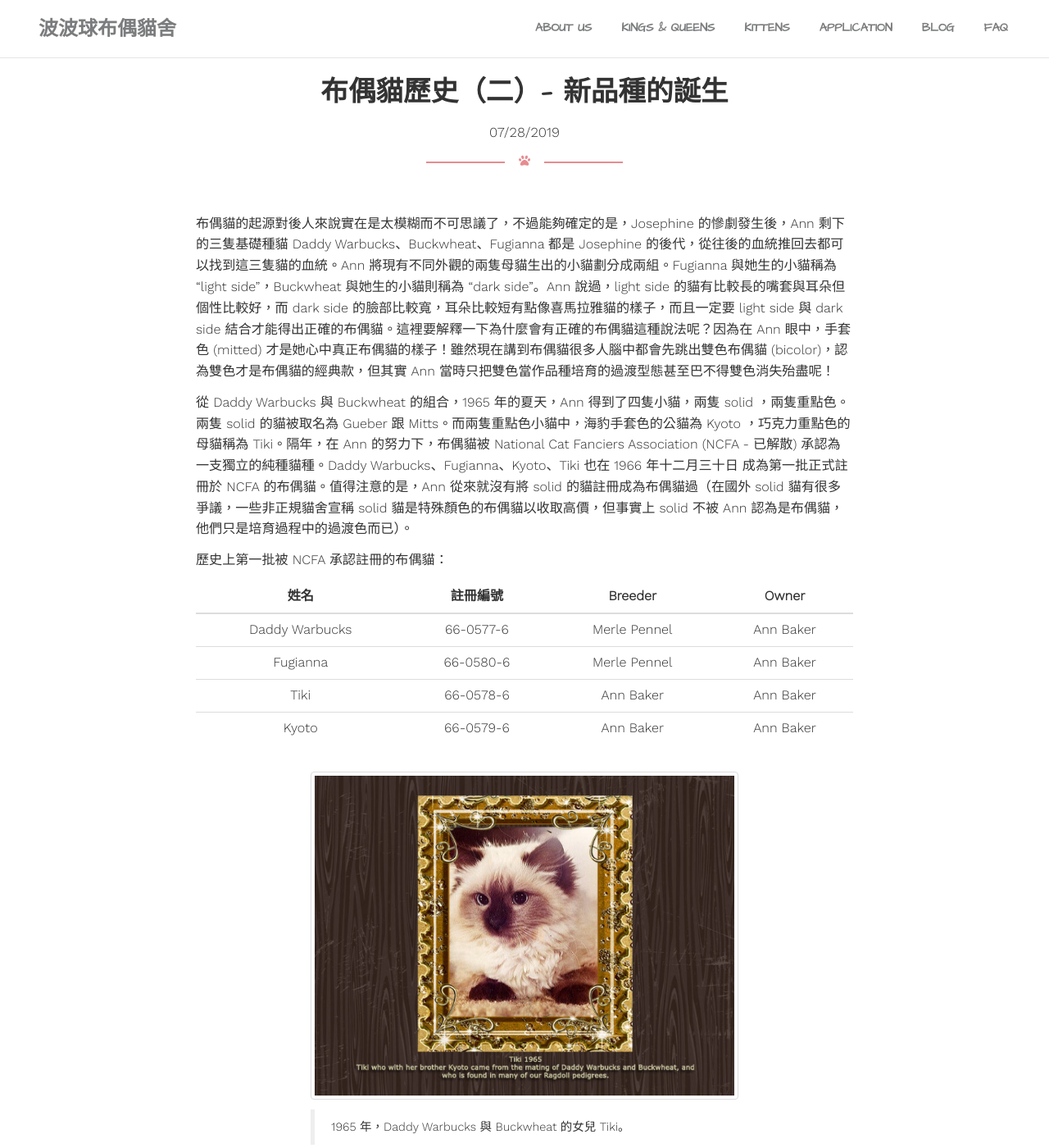
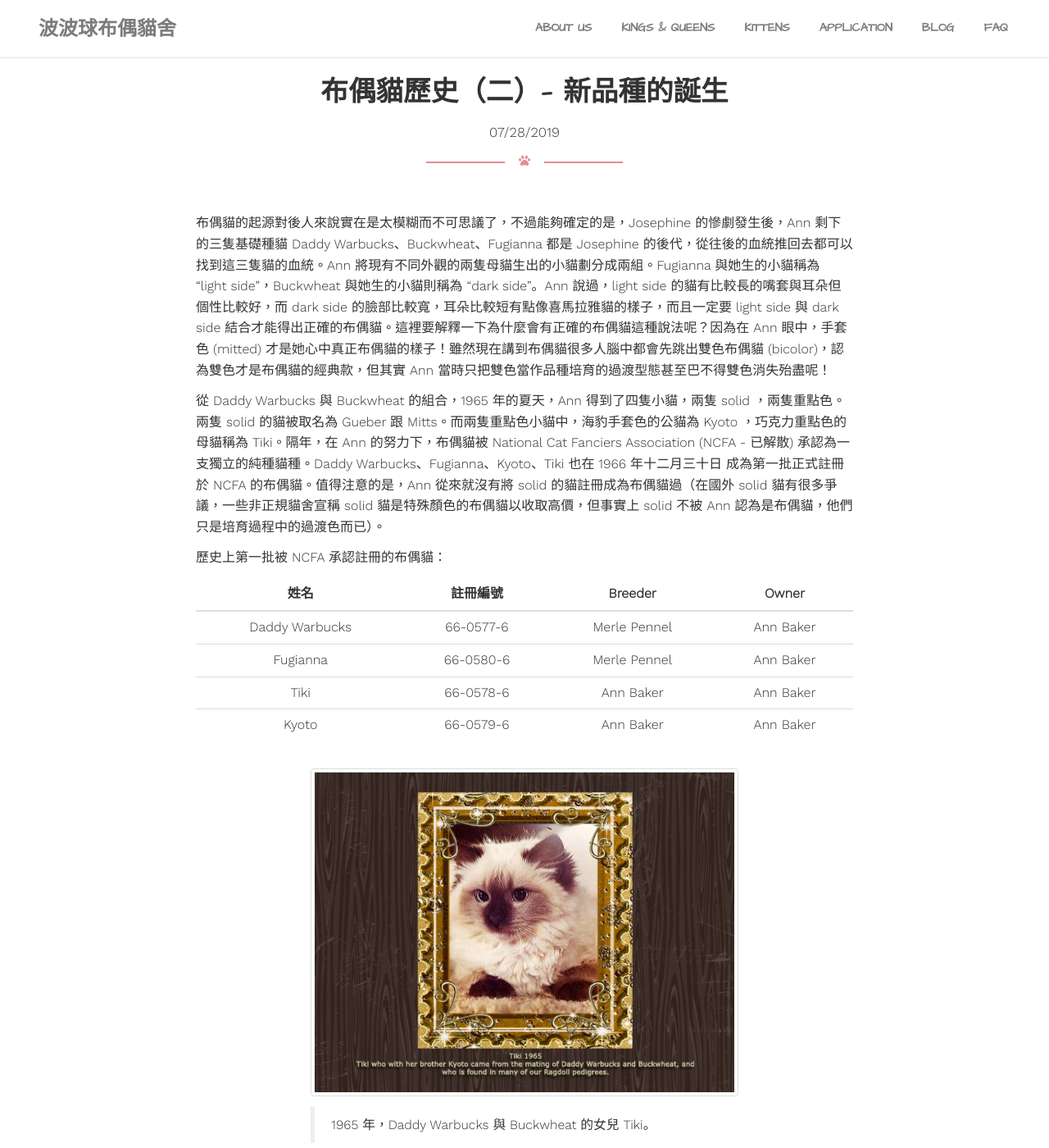
Before and after one commit to furballizeragdolls/furballizeragdolls.github.io, a Jekyll site: the page built from _posts/2019-07-28-ragdoll-history-2.md, in a window 1280 px wide and 1400 px high. Shown: the whole window at 82% size. Built offline with Jekyll 4.4.1, drawn with Linux system fonts in a browser that asks for light colours; nearby versions of some CDN libraries; some web fonts are replaced; comment, search, counter and statistics services are not loaded.

Commit message:
Update style

```diff
--- a/_sass/_post.scss
+++ b/_sass/_post.scss
@@ -29,7 +29,7 @@
     text-decoration: underline;
   }
   ul.references {
-    font-size: 0.9em !important;
+    font-size: 1.1em !important;
     padding-left: 2em;
   }
   .container {
@@ -57,14 +57,18 @@
     margin-top: 2em;
     margin-bottom: 3em;
     font-family: $default-body-font-family;
-    font-size: 1.15em;
+    font-size: 16px;
     p, a, h1, h2, h3, h4 {
       font-family: $default-body-font-family;
-      font-size: inherit;
+    }
+    h1 {
+      font-size: 1.2em;
+    }
+    p {
+      font-size: 16px;
     }
     blockquote {
       font-family: $default-body-font-family;
-      font-size: 0.9em;
       margin-left: auto;
       margin-right: auto;
       @media screen and (max-width: 1024px) {
@@ -73,11 +77,13 @@
       @media screen and (max-width: 768px) {
         width: 100% !important;
       }
+      p {
+        font-size: 0.9em;
+      }
     }
     table{
       tbody tr td {
         font-family: $default-body-font-family;
-        font-size: inherit;
       }
       tbody tr:first-child td {
         border: none;
```
